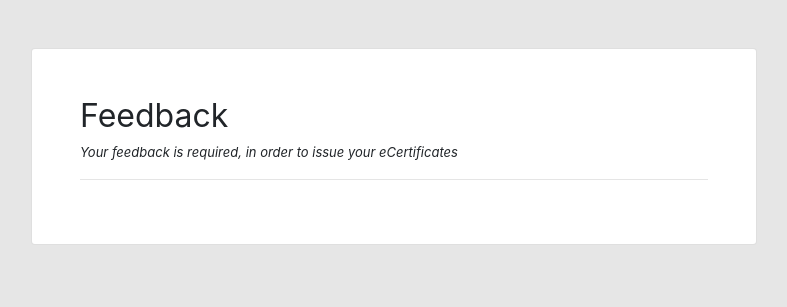
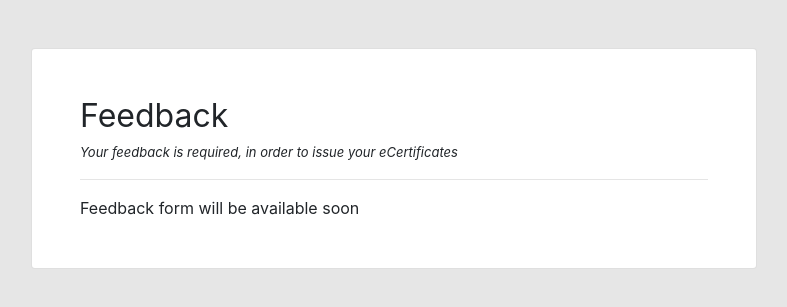
Before and after one commit to VickramMS/webinar, a Django app: page /feedback/ in a window 1280 px wide. Shown: the part 56-363 px from the top of the page, without its empty margins (246-1033 px from the left). Run offline with Django 3.2, Linux system fonts and the light colour scheme; parts of the project's set-up code (start-up, migrations or seed data) failed here and were passed over; some libraries are stand-ins or nearby versions.

Commit message:
Feedback

```diff
--- a/app/templates/app/feedback.html
+++ b/app/templates/app/feedback.html
@@ -18,6 +18,7 @@
         <h2>Feedback</h2>
         <span style="font-size: small;"><em>Your feedback is required, in order to issue your eCertificates</em></span>
         <hr>
+        Feedback form will be available soon
         <!--
         {% for message in messages %}
         {% if message.tags == 'error' %}
```
